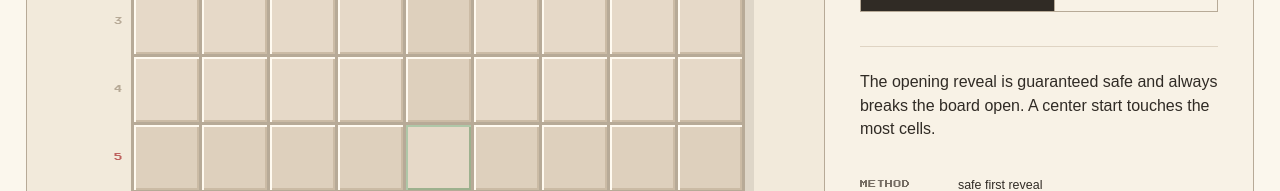
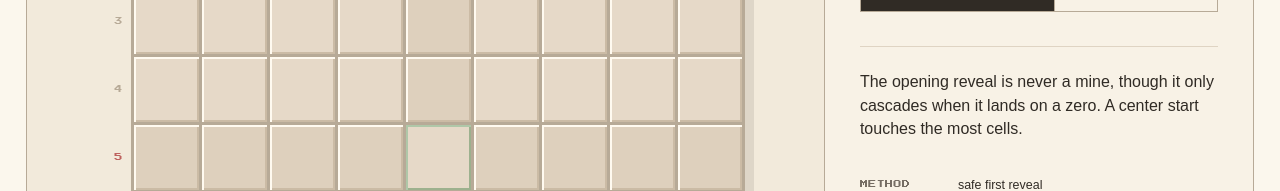
Before and after one commit to shlokrj/sweeper, a Next.js app in the folder web/: page /demo in a window 1280 px wide. Shown: the part 682-873 px from the top of the page. Built offline with nearby package versions, Linux system fonts and the light colour scheme; a web font is replaced by a local one.

Commit message:
fix(web): follow the classic first click rule

```diff
--- a/web/app/components/minesweeper.ts
+++ b/web/app/components/minesweeper.ts
@@ -59,15 +59,15 @@ export function newGame(id: number): Game {
 }
 
 /**
- * Mines avoid the first revealed cell and its whole neighborhood, so the
- * opening click always lands on a zero and breaks the board open.
+ * Classic first-click rule: mines are placed after the opening reveal and
+ * only the clicked cell itself is excluded. The first click is never a
+ * mine, but it opens a cascade only when it happens to land on a zero.
  */
 function placeMines(board: Cell[], safeIndex: number): Cell[] {
-  const safeZone = new Set([safeIndex, ...neighbors(safeIndex)]);
   const mines = new Set<number>();
   while (mines.size < MINE_COUNT) {
     const candidate = Math.floor(Math.random() * CELL_COUNT);
-    if (!safeZone.has(candidate)) mines.add(candidate);
+    if (candidate !== safeIndex) mines.add(candidate);
   }
   const placed = board.map((cell, index) => ({ ...cell, flagged: cell.flagged, mine: mines.has(index) }));
   return placed.map((cell, index) => ({
@@ -195,7 +195,7 @@ export function analyze(board: Cell[], status: Status): Analysis {
       provenMines,
       provenSafe,
       recommendation: {
-        evidence: "The opening reveal is guaranteed safe and always breaks the board open. A center start touches the most cells.",
+        evidence: "The opening reveal is never a mine, though it only cascades when it lands on a zero. A center start touches the most cells.",
         index: center,
         label: "proven",
         method: "safe first reveal",
```
